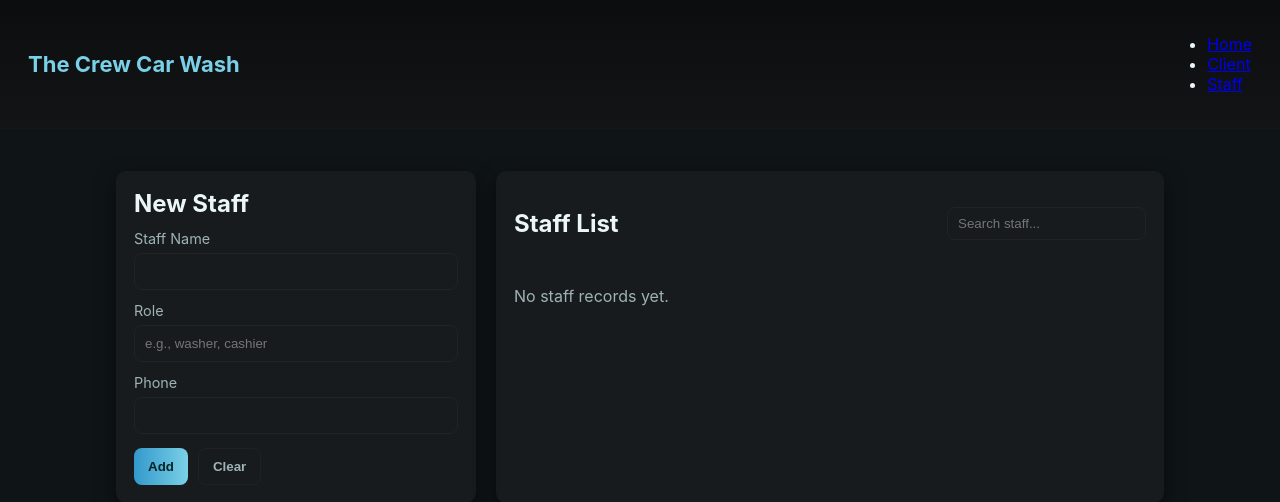
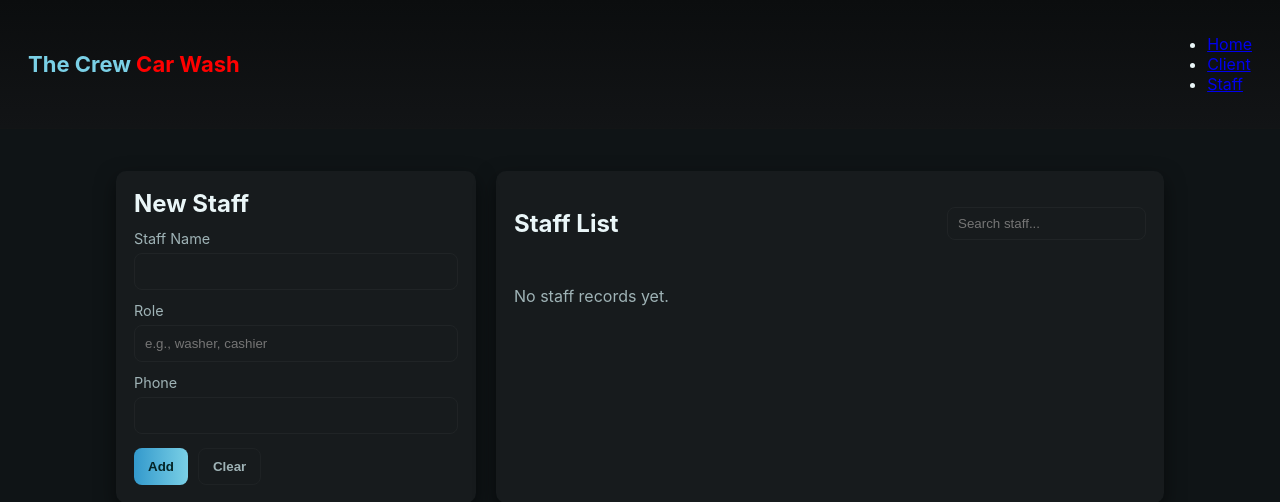
Before and after one commit to Compacion/Car-Wash-Service-Transaction-Ms, a PHP site: page /includes/staff.php in a window 1280 px wide. Shown: the top 502 px of the page. Run offline with PHP 8.4, Linux system fonts and the light colour scheme; data that the repository does not hold is empty.

Commit message:
Enhance UI: make 'Car Wash' text bold in the navigation sample

```diff
--- a/www/CarWashS/includes/styles.css
+++ b/www/CarWashS/includes/styles.css
@@ -50,3 +50,9 @@ input[type=text], input[type=tel]{width:100%;padding:10px;border-radius:8px;bord
 
 /* helper for connected message printed by db_connect.php */
 .fade-text{font-size:0.95rem;color:var(--accent-2);padding:6px 20px}
+
+/* make the 'Car Wash' text inside .sample bold */
+.sample b {
+  color: red;
+  font-weight: bold;
+}
```
